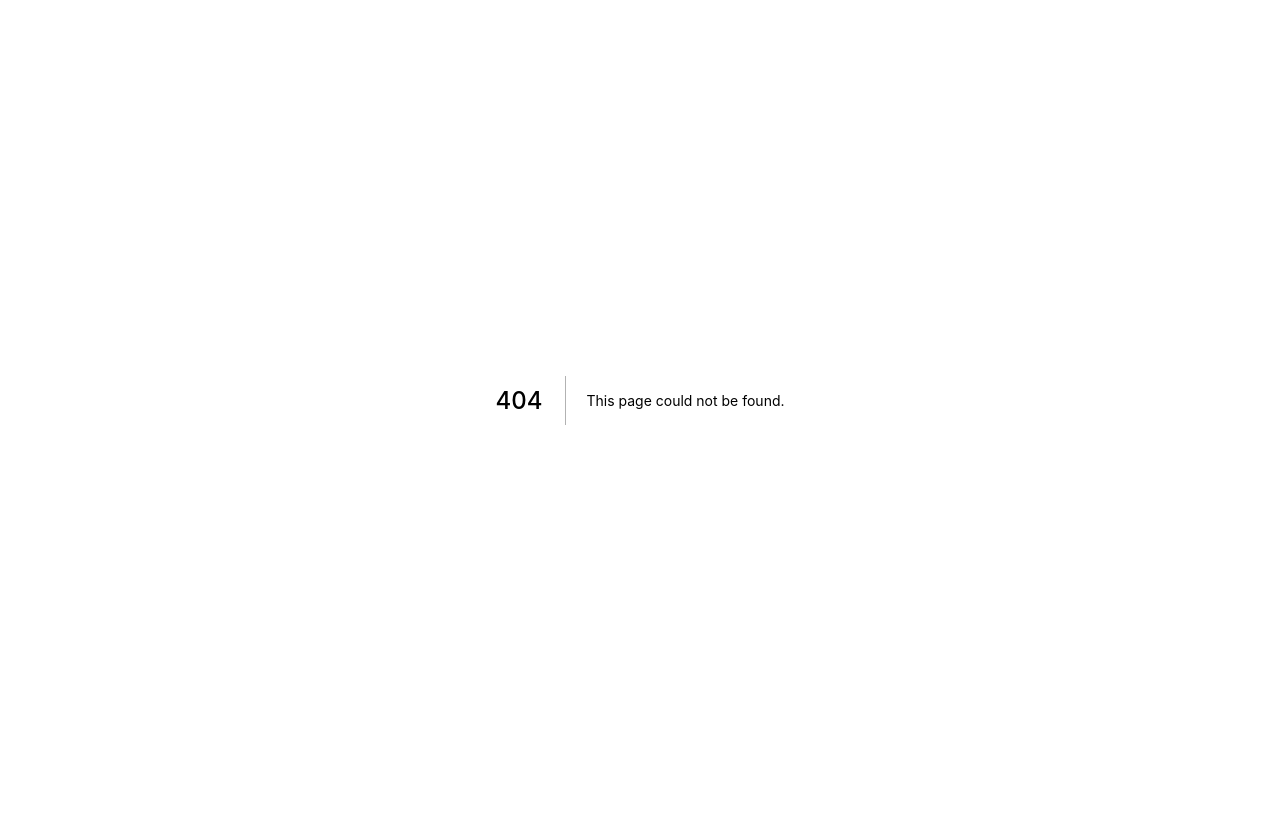
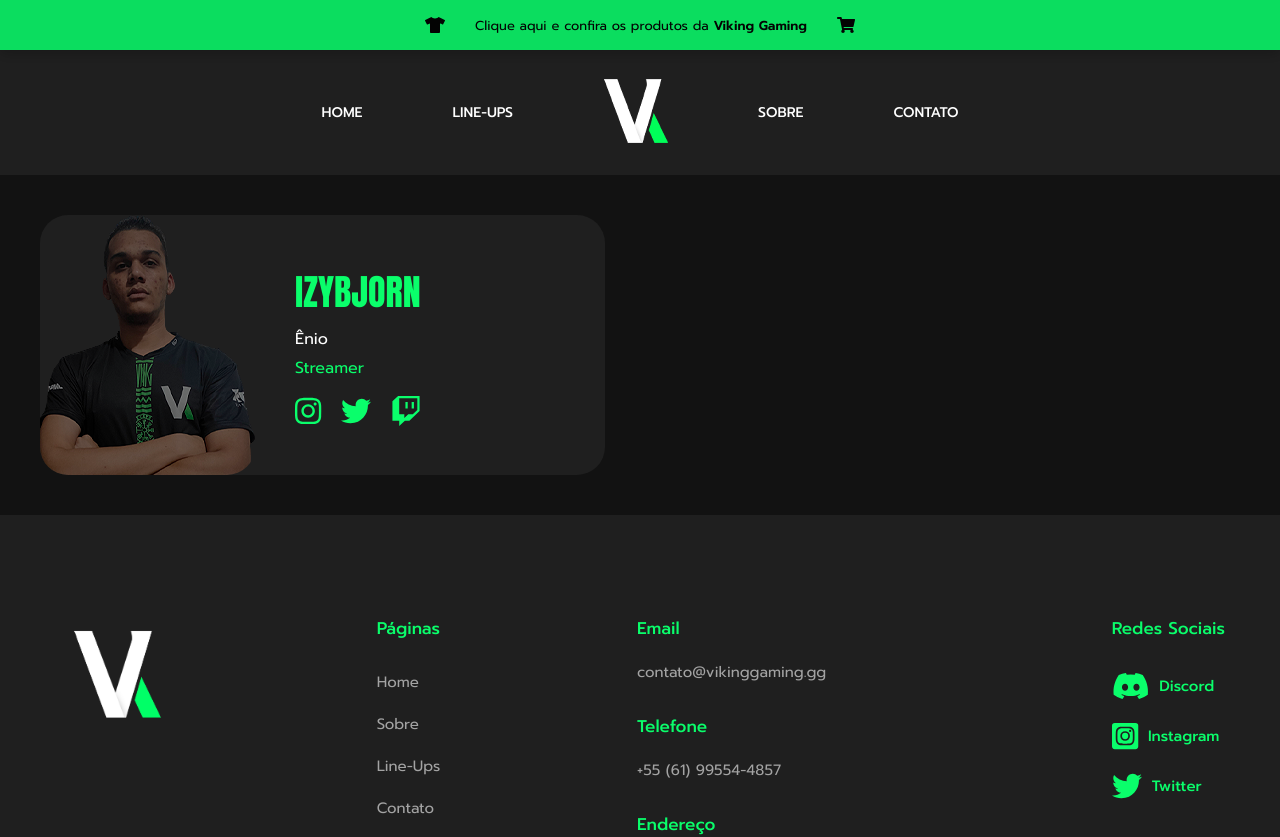
Before and after one commit to pedroalmeid/vikinggamingsite-clone, a Next.js app: page /lineups in a window 1280 px wide. Before the commit this address had no page. Shown: the top 837 px of the page. Before the commit the page ends 800 px from the top, so only its background shows below. Built offline with nearby package versions, Linux system fonts and the light colour scheme.

Commit message:
Creating member card component [fixed]

```diff
--- /dev/null
+++ b/src/components/MemberCard/memberCard.js
@@ -0,0 +1,42 @@
+import Image from "next/image";
+
+import { FontAwesomeIcon } from "@fortawesome/react-fontawesome";
+import {
+  faInstagram,
+  faTwitter,
+  faTwitch,
+} from "@fortawesome/free-brands-svg-icons";
+
+import styles from "./membercard.module.scss";
+
+export default function MemberCard(props) {
+  const social = [
+    { icon: faInstagram, url: "https://www.instagram.com/izybjorn/" },
+    { icon: faTwitter, url: "https://twitter.com/IzyBjorn" },
+    { icon: faTwitch, url: "https://www.twitch.tv/izybjorn" },
+  ];
+
+  const socialIcons = social.map((item) => (
+    <a href={item.url} target="_blank">
+      <FontAwesomeIcon icon={item.icon} />
+    </a>
+  ));
+
+  return (
+    <div className={styles.card}>
+      <Image
+        src={`/images/members/${props.nickname}.png`}
+        width={215}
+        height={260}
+        alt={props.nickname}
+        className={styles.photo}
+      />
+      <div className={styles.content}>
+        <span>{props.nickname}</span>
+        <p className={styles.name}>{props.name}</p>
+        <p className={styles.role}>{props.role}</p>
+        <div className={styles.social}>{socialIcons}</div>
+      </div>
+    </div>
+  );
+}
--- /dev/null
+++ b/src/components/MemberCard/membercard.module.scss
@@ -0,0 +1,58 @@
+.card {
+  background-color: #1f1f1f;
+  display: flex;
+  border-radius: 28px;
+  width: 565px;
+  gap: 40px;
+  margin: 40px;
+}
+
+.photo {
+  border-radius: 28px;
+  filter: brightness(0.5);
+}
+
+.content {
+  margin-top: 50px;
+
+  span {
+    font-family: "Anton", "Roboto", sans-serif;
+    text-transform: uppercase;
+    font-weight: 400;
+    font-size: 36px;
+    color: #0afe6b;
+  }
+
+  p {
+    font-family: "Prompt", "Roboto", sans-serif;
+    font-size: 16px;
+    font-weight: 400;
+  }
+
+  .name {
+    color: white;
+    margin-top: 8px;
+  }
+
+  .role {
+    color: #0afe6b;
+    margin-top: 5px;
+  }
+
+  .social {
+    margin-top: 15px;
+    display: flex;
+    font-size: 30px;
+    gap: 20px;
+
+    a {
+      cursor: pointer;
+      color: #0afe6b;
+      transition: filter 0.15s;
+
+      &:hover {
+        filter: opacity(0.6);
+      }
+    }
+  }
+}
--- /dev/null
+++ b/src/pages/lineups.js
@@ -0,0 +1,17 @@
+import Layout from "../components/layout";
+import NavigationMenu from "../components/NavigationMenu/navigationMenu";
+import MemberCard from "../components/MemberCard/memberCard";
+
+export default function LineUps() {
+  return (
+    <Layout>
+      <NavigationMenu />
+
+      <MemberCard
+      nickname="IzyBjorn"
+      name="Ênio"
+      role="Streamer"
+      />
+    </Layout>
+  )
+}
```
Also changed, not shown: public/images/members/IzyBjorn.png (added), src/styles/lineups.module.scss (added).
